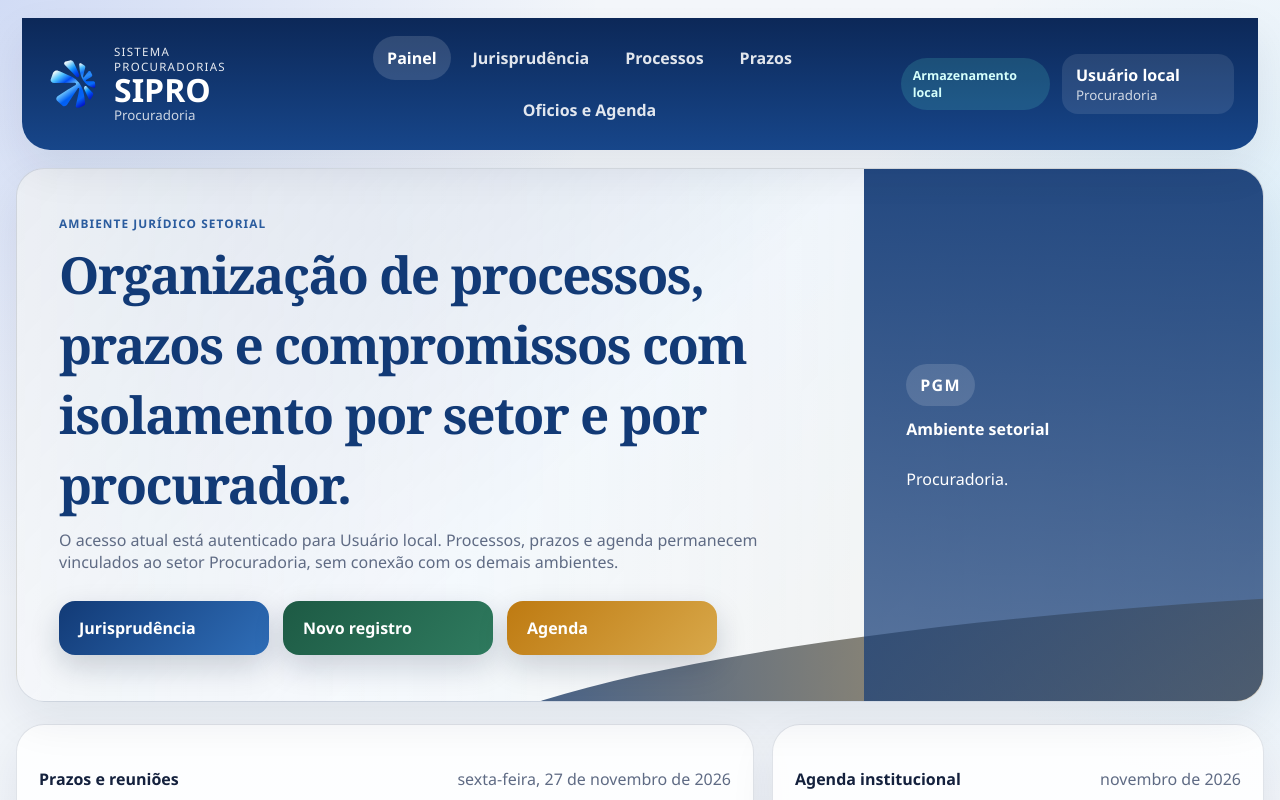
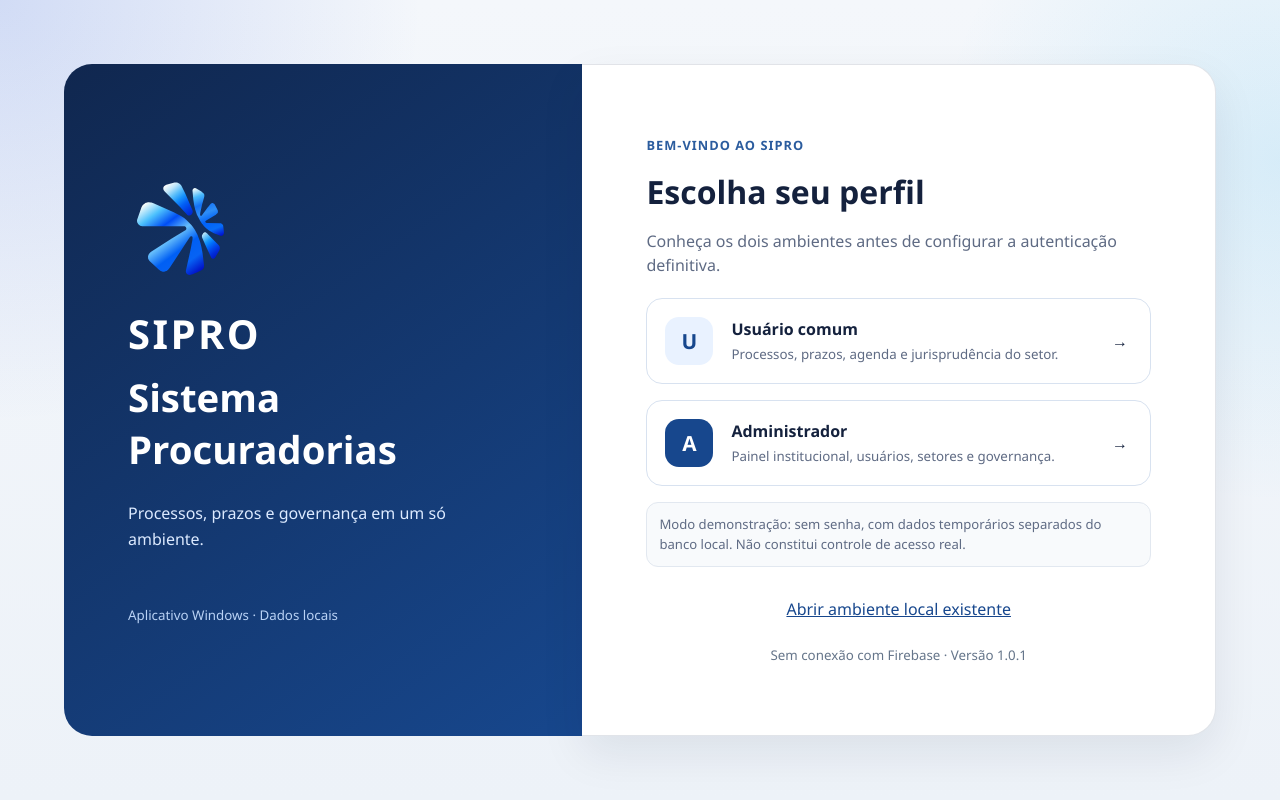
Before and after one commit to aqnoeu/sispro, a React (Vite) app: page /#/login in a window 1280 px wide. Before the commit this address led to /#/. Shown: the top 800 px of the page. Built offline with nearby package versions, Linux system fonts and the light colour scheme.

Commit message:
SIPRO 1.0.1 — tela de entrada e demonstração isolada dos perfis

```diff
--- a/package.json
+++ b/package.json
@@ -1,7 +1,7 @@
 {
   "name": "sipro",
   "private": true,
-  "version": "1.0.0",
+  "version": "1.0.1",
   "type": "module",
   "scripts": {
     "dev": "vite",
--- a/src/app/AppRouter.jsx
+++ b/src/app/AppRouter.jsx
@@ -1,4 +1,8 @@
 import { Navigate, Outlet, Route, Routes, useLocation } from 'react-router-dom'
+import { useAuth } from '../contexts/useAuth'
+import { LoginPage } from '../pages/LoginPage'
+import { AdminPreviewPage } from '../pages/AdminPreviewPage'
+import { ProcessoDetailPage } from '../pages/ProcessoDetailPage'
 import { AppShell } from '../components/layout/AppShell'
 import { AgendaPage } from '../pages/AgendaPage'
 import { DashboardPage } from '../pages/DashboardPage'
@@ -16,6 +20,7 @@ export function AppRouter() {
   return (
     <Routes location={location} key={location.pathname}>
 
+      <Route path="/login" element={<LoginPage />} />
       <Route path="/" element={<ProtectedRoute />}>
         <Route element={<AppShell />}>
           <Route index element={<DashboardPage />} />
@@ -26,6 +31,9 @@ export function AppRouter() {
 
 
           <Route path="processos" element={<ProcessosPage />} />
+          <Route path="processos/:numero" element={<ProcessoDetailPage />} />
+          <Route path="usuarios" element={<AdminPreviewPage kind="users" />} />
+          <Route path="setores" element={<AdminPreviewPage kind="sectors" />} />
           <Route path="prazos" element={<PrazosPage />} />
           <Route path="prazos/lote" element={<PrazosBatchPage />} />
           <Route path="agenda" element={<AgendaPage />} />
@@ -36,4 +44,4 @@ export function AppRouter() {
   )
 }
 
-function ProtectedRoute() { return <Outlet /> }
+function ProtectedRoute() { const { currentUser } = useAuth(); return currentUser ? <Outlet /> : <Navigate to="/login" replace /> }
--- a/src/components/layout/AppShell.jsx
+++ b/src/components/layout/AppShell.jsx
@@ -4,7 +4,7 @@ import { Sidebar } from './Sidebar'
 import { Topbar } from './Topbar'
 import { useAuth } from '../../contexts/useAuth'
 import { PageSearchProvider } from '../../contexts/PageSearchContext'
-import { navigationItems } from '../../data/mockData'
+import { navigationItems, adminNavigationItems } from '../../data/mockData'
 import { AgendaPage } from '../../pages/AgendaPage'
 import { DashboardPage } from '../../pages/DashboardPage'
 import { JurisprudenciaCadastroPage } from '../../pages/JurisprudenciaCadastroPage'
@@ -21,8 +21,8 @@ export function AppShell() {
   const location = useLocation()
   const [searchTerm, setSearchTerm] = useState('')
   const deferredSearch = useDeferredValue(searchTerm)
-  const items = navigationItems
   const isAdmin = currentUser?.isAdmin
+  const items = isAdmin ? [...adminNavigationItems, ...navigationItems.filter(item => item.path !== '/')] : navigationItems
   const isReadOnlyJurisprudenciaRoute = location.pathname === '/jurisprudencia' || /^\/jurisprudencia\/(precedentes|pareceres|teses|referencias)\//.test(location.pathname)
   const shouldShowTopbar = location.pathname === '/perfil'
 
@@ -73,6 +73,7 @@ export function AppShell() {
   return (
     <div className="app-shell">
       <Sidebar items={items} />
+      {currentUser?.isDemo && <div className="demo-session-banner">Demonstração · Dados temporários · Sem acesso aos registros reais</div>}
       <div className="app-shell__body">
         {shouldShowTopbar ? (
           <Topbar
--- a/src/components/layout/Sidebar.jsx
+++ b/src/components/layout/Sidebar.jsx
@@ -3,7 +3,7 @@ import { useAuth } from '../../contexts/useAuth'
 import siproLogo from '../../assets/sipro.svg'
 
 export function Sidebar({ items }) {
-  const { currentUser, isLocalEnabled } = useAuth()
+  const { currentUser, isLocalEnabled, signOut } = useAuth()
   const location = useLocation()
   const navigate = useNavigate()
 
@@ -52,6 +52,7 @@ export function Sidebar({ items }) {
             <strong>{currentUser?.displayName ?? 'Autenticação pendente'}</strong>
             <small>{currentUser?.workspace ?? currentUser?.role ?? currentUser?.email ?? 'Sem usuário ativo'}</small>
           </button>
+          <button type="button" className="access-exit" onClick={() => { signOut(); navigate('/login', { replace: true }) }}>Sair</button>
         </div>
       </div>
     </header>
--- a/src/contexts/AuthContext.jsx
+++ b/src/contexts/AuthContext.jsx
@@ -1,4 +1,21 @@
+import { useState } from 'react'
 import { AuthContext } from './auth-context'
-const currentUser = Object.freeze({ uid: 'sipro-local', displayName: 'Usuário local', role: 'Procurador', workspace: 'Procuradoria', sectorId: 'local', sectorName: 'Procuradoria', sectorSigla: 'PGM', isAdmin: false })
-const value = Object.freeze({ currentUser, authReady: true, isLocalEnabled: true })
-export function AuthProvider({ children }) { return <AuthContext.Provider value={value}>{children}</AuthContext.Provider> }
+import { setDemoMode } from '../services/local/database'
+
+const localUser = Object.freeze({ uid: 'sipro-local', displayName: 'Usuário local', role: 'Procurador', workspace: 'Procuradoria', sectorId: 'local', sectorName: 'Procuradoria', sectorSigla: 'PGM', isAdmin: false })
+const demoUser = Object.freeze({ ...localUser, uid: 'sipro-demo-user', displayName: 'Usuário de demonstração', workspace: 'Setor de demonstração', sectorId: 'demo', sectorName: 'Setor de demonstração', sectorSigla: 'DEMO', isDemo: true })
+const demoAdmin = Object.freeze({ ...localUser, uid: 'sipro-demo-admin', displayName: 'Administrador de demonstração', role: 'Administrador', workspace: 'Administração da Procuradoria', sectorId: 'pgm', sectorName: 'PGM', isAdmin: true, isDemo: true })
+
+export function AuthProvider({ children }) {
+  const [currentUser, setCurrentUser] = useState(null)
+  function enter(mode) {
+    const user = { local: localUser, user: demoUser, admin: demoAdmin }[mode]
+    if (!user) return
+    setDemoMode(Boolean(user.isDemo))
+    setCurrentUser(user)
+  }
+  function signOut() {
+    setCurrentUser(null)
+  }
+  return <AuthContext.Provider value={{ currentUser, authReady: true, isLocalEnabled: true, enter, signOut }}>{children}</AuthContext.Provider>
+}
--- /dev/null
+++ b/src/pages/AdminPreviewPage.jsx
@@ -0,0 +1,19 @@
+import { Navigate } from 'react-router-dom'
+import { PageHeader } from '../components/ui/PageHeader'
+import { useAuth } from '../contexts/useAuth'
+
+export function AdminPreviewPage({ kind }) {
+  const { currentUser } = useAuth()
+  if (!currentUser?.isAdmin) return <Navigate to="/" replace />
+  const users = kind === 'users'
+  return <div className="page-stack">
+    <PageHeader eyebrow="Administração · Demonstração" title={users ? 'Usuários' : 'Setores'} description={users ? 'Futura gestão de contas, lotações, perfis e acessos.' : 'Futura gestão dos ambientes institucionais da Procuradoria.'} />
+    <section className="panel-card" style={{ padding: 24 }}>
+      <h4>{users ? 'Perfis previstos' : 'Estrutura prevista'}</h4>
+      <div className="document-grid">
+        {(users ? [['Administrador','Governança e configuração institucional'],['Usuário comum','Rotina de processos, prazos e agenda']] : [['Setores','Nome, sigla e unidade responsável'],['Vínculos','Lotação de usuários e permissões']]).map(([title,desc]) => <article key={title} className="document-card"><strong>{title}</strong><p>{desc}</p></article>)}
+      </div>
+      <p>Prévia de navegação. O cadastro definitivo e a autenticação ainda não estão habilitados.</p>
+    </section>
+  </div>
+}
--- /dev/null
+++ b/src/pages/LoginPage.jsx
@@ -0,0 +1,39 @@
+import { Navigate, useNavigate } from 'react-router-dom'
+import { useAuth } from '../contexts/useAuth'
+import logo from '../assets/sipro.svg'
+
+export function LoginPage() {
+  const { currentUser, enter } = useAuth()
+  const navigate = useNavigate()
+  if (currentUser) return <Navigate to="/" replace />
+  function choose(mode) { enter(mode); navigate('/', { replace: true }) }
+  return (
+    <main className="access-screen">
+      <section className="access-brand">
+        <img src={logo} alt="" />
+        <span>SIPRO</span>
+        <h1>Sistema Procuradorias</h1>
+        <p>Processos, prazos e governança em um só ambiente.</p>
+        <small>Aplicativo Windows · Dados locais</small>
+      </section>
+      <section className="access-panel" aria-labelledby="access-title">
+        <span className="access-eyebrow">Bem-vindo ao SIPRO</span>
+        <h2 id="access-title">Escolha seu perfil</h2>
+        <p>Conheça os dois ambientes antes de configurar a autenticação definitiva.</p>
+        <button className="access-role" onClick={() => choose('user')}>
+          <span className="access-role-icon" aria-hidden="true">U</span>
+          <span><strong>Usuário comum</strong><small>Processos, prazos, agenda e jurisprudência do setor.</small></span>
+          <span aria-hidden="true">→</span>
+        </button>
+        <button className="access-role" onClick={() => choose('admin')}>
+          <span className="access-role-icon admin" aria-hidden="true">A</span>
+          <span><strong>Administrador</strong><small>Painel institucional, usuários, setores e governança.</small></span>
+          <span aria-hidden="true">→</span>
+        </button>
+        <p className="access-notice">Modo demonstração: sem senha, com dados temporários separados do banco local. Não constitui controle de acesso real.</p>
+        <button className="access-local" onClick={() => choose('local')}>Abrir ambiente local existente</button>
+        <small className="access-footer">Sem conexão com Firebase · Versão 1.0.1</small>
+      </section>
+    </main>
+  )
+}
--- a/src/styles/theme.css
+++ b/src/styles/theme.css
@@ -2543,3 +2543,28 @@
     min-width: 0;
   }
 }
+
+/* Entrada local e prévia de perfis */
+.access-screen { min-height:100vh; display:grid; grid-template-columns: minmax(300px, 0.9fr) minmax(400px, 1.1fr); padding:clamp(20px,5vw,80px); gap:0; align-items:stretch; max-width:1440px; margin:auto; }
+.access-brand { padding:clamp(30px,5vw,75px); background:linear-gradient(145deg,#10274f,#17478d); color:white; border-radius:28px 0 0 28px; display:flex; flex-direction:column; justify-content:center; align-items:flex-start; }
+.access-brand img { width:105px; height:105px; object-fit:contain; margin-bottom:25px; }
+.access-brand > span { font-size:2.5rem; font-weight:800; letter-spacing:.06em; }
+.access-brand h1 { font-size:clamp(1.8rem,3vw,3rem); margin:10px 0; font-weight:650; }
+.access-brand p { color:#dceaff; line-height:1.6; max-width:330px; }
+.access-brand small { margin-top:38px; color:#b9d2f5; }
+.access-panel { display:flex; flex-direction:column; justify-content:center; gap:16px; padding:clamp(25px,5vw,65px); border:1px solid var(--color-border); border-left:0; border-radius:0 28px 28px 0; background:#fff; box-shadow:var(--shadow-soft); }
+.access-eyebrow { color:#2b5c9e; font-size:.8rem; font-weight:700; letter-spacing:.08em; text-transform:uppercase; }
+.access-panel h2 { margin:0; color:#14213d; font-size:2rem; }
+.access-panel p { margin:0 0 5px; color:var(--color-text-soft); line-height:1.5; }
+.access-role { width:100%; display:grid; grid-template-columns:52px 1fr 20px; align-items:center; text-align:left; gap:14px; background:white; color:#14213d; border:1px solid #d8e2f0; border-radius:16px; padding:18px; }
+.access-role:hover,.access-role:focus-visible { border-color:#2169cc; background:#f3f7ff; outline:2px solid #2169cc; outline-offset:2px; }
+.access-role strong,.access-role small { display:block; }
+.access-role small { margin-top:5px; color:var(--color-text-soft); line-height:1.35; }
+.access-role-icon { display:grid; place-items:center; width:48px; height:48px; border-radius:14px; background:#e9f2ff; color:#17478d; font-weight:800; font-size:1.3rem; }
+.access-role-icon.admin { background:#17478d; color:#fff; }
+.access-panel .access-notice { font-size:.82rem; padding:12px; border:1px solid #e2e8f0; border-radius:12px; background:#f8fafc; }
+.access-local { border:0; background:transparent; color:#17478d; text-decoration:underline; padding:10px; }
+.access-footer { color:#65758a; text-align:center; }
+.access-exit { border:1px solid rgba(255,255,255,.35); background:transparent; border-radius:12px; color:white; padding:9px 12px; }
+.demo-session-banner { margin:10px auto 0; width:min(1320px,calc(100% - 32px)); padding:10px 16px; font-size:.85rem; color:#17478d; background:#e8f1ff; border:1px solid #c7d9f5; border-radius:10px; }
+@media (max-width:800px) { .access-screen { grid-template-columns:1fr; padding:16px; } .access-brand { border-radius:24px 24px 0 0; padding:24px; } .access-brand img { width:55px; height:55px; margin-bottom:10px; } .access-brand small { margin-top:8px; } .access-panel { border-radius:0 0 24px 24px; border-left:1px solid var(--color-border); } }
```
Also changed, not shown: src/services/local/database.js (+5 -2 lines), 2 other files (tests, documents, lock files or other folders).
